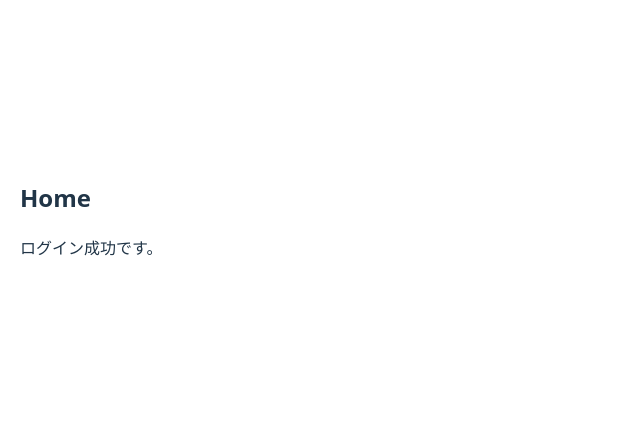
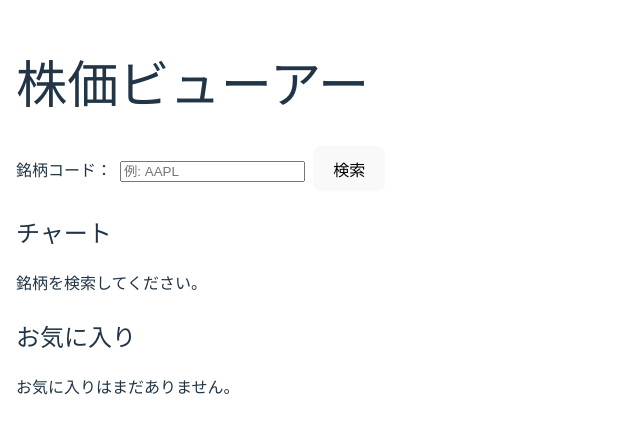
Before and after one commit to koki-ymd/stock-viewer, a React app in the folder frontend/: page / in a window 1280 px wide. Shown: the part 182-616 px from the top of the page, without its empty margins (0-640 px from the left). Built offline with nearby package versions, Linux system fonts and the light colour scheme; the HTML template or start-up script is replaced by a standard one.

Commit message:
feat: add home page features

```diff
--- /dev/null
+++ b/frontend/src/components/home/FavoritesList.tsx
@@ -0,0 +1,41 @@
+// src/components/home/FavoritesList.tsx
+import React from "react";
+
+type Props = {
+  favorites: string[];
+  onSelect: (symbol: string) => void;
+  onRemove: (symbol: string) => void;
+};
+
+export const FavoritesList: React.FC<Props> = ({
+  favorites,
+  onSelect,
+  onRemove,
+}) => {
+  return (
+    <section style={{ marginTop: 24 }}>
+      <h2>お気に入り</h2>
+
+      {favorites.length === 0 ? (
+        <p>お気に入りはまだありません。</p>
+      ) : (
+        <ul>
+          {favorites.map((symbol) => (
+            <li key={symbol} style={{ display: "flex", gap: 8, alignItems: "center" }}>
+              <button
+                type="button"
+                onClick={() => onSelect(symbol)}
+                style={{ textDecoration: "underline", background: "none", border: "none", padding: 0, cursor: "pointer" }}
+              >
+                {symbol}
+              </button>
+              <button type="button" onClick={() => onRemove(symbol)}>
+                削除
+              </button>
+            </li>
+          ))}
+        </ul>
+      )}
+    </section>
+  );
+};
--- /dev/null
+++ b/frontend/src/components/home/StockChart.tsx
@@ -0,0 +1,57 @@
+// src/components/home/StockChart.tsx
+import React from "react";
+import type { StockHistoryPoint } from "../../types/stock";
+
+type Props = {
+  symbol: string | null;
+  history: StockHistoryPoint[];
+  loading: boolean;
+  onAddFavorite: () => void;
+  canAddFavorite: boolean;
+};
+
+export const StockChart: React.FC<Props> = ({
+  symbol,
+  history,
+  loading,
+  onAddFavorite,
+  canAddFavorite,
+}) => {
+  return (
+    <section style={{ marginTop: 24 }}>
+      <h2>チャート</h2>
+
+      {loading && <p>読み込み中です...</p>}
+
+      {!loading && !symbol && <p>銘柄を検索してください。</p>}
+
+      {!loading && symbol && (
+        <>
+          <div style={{ display: "flex", alignItems: "center", gap: 8 }}>
+            <h3 style={{ margin: 0 }}>{symbol}</h3>
+            {canAddFavorite && (
+              <button type="button" onClick={onAddFavorite}>
+                お気に入りに追加
+              </button>
+            )}
+          </div>
+
+          {history.length === 0 ? (
+            <p style={{ marginTop: 8 }}>データがありません。</p>
+          ) : (
+            <div style={{ marginTop: 8 }}>
+              {/* 後で Recharts に差し替え予定 */}
+              <ul>
+                {history.map((point) => (
+                  <li key={point.date}>
+                    {point.date}: {point.close}
+                  </li>
+                ))}
+              </ul>
+            </div>
+          )}
+        </>
+      )}
+    </section>
+  );
+};
--- /dev/null
+++ b/frontend/src/components/home/StockSearchForm.tsx
@@ -0,0 +1,37 @@
+// src/components/home/StockSearchForm.tsx
+import React from "react";
+
+type Props = {
+  symbolInput: string;
+  onSymbolInputChange: (value: string) => void;
+  onSubmit: () => void;
+};
+
+export const StockSearchForm: React.FC<Props> = ({
+  symbolInput,
+  onSymbolInputChange,
+  onSubmit,
+}) => {
+  const handleSubmit = (e: React.FormEvent) => {
+    e.preventDefault();
+    onSubmit();
+  };
+
+  return (
+    <form onSubmit={handleSubmit} style={{ marginTop: 16 }}>
+      <label>
+        銘柄コード：
+        <input
+          type="text"
+          value={symbolInput}
+          onChange={(e) => onSymbolInputChange(e.target.value)}
+          placeholder="例: AAPL"
+          style={{ marginLeft: 8 }}
+        />
+      </label>
+      <button type="submit" style={{ marginLeft: 8 }}>
+        検索
+      </button>
+    </form>
+  );
+};
--- a/frontend/src/pages/Home.tsx
+++ b/frontend/src/pages/Home.tsx
@@ -1,8 +1,101 @@
-const Home = () => {
+// src/pages/Home.tsx
+import { useState, useEffect } from "react";
+import { StockSearchForm } from "../components/home/StockSearchForm";
+import { StockChart } from "../components/home/StockChart";
+import { FavoritesList } from "../components/home/FavoritesList";
+import type { StockHistoryPoint } from "../types/stock";
+
+const Home: React.FC = () => {
+  const [symbolInput, setSymbolInput] = useState("");
+  const [currentSymbol, setCurrentSymbol] = useState<string | null>(null);
+  const [history, setHistory] = useState<StockHistoryPoint[]>([]);
+  const [favorites, setFavorites] = useState<string[]>([]);
+  const [loading, setLoading] = useState(false);
+  const [error, setError] = useState<string | null>(null);
+
+  // 初回マウント時にダミー銘柄やお気に入りを読み込む場合があればここ
+  useEffect(() => {
+    // 例: setFavorites(["AAPL", "GOOGL"]);
+  }, []);
+
+  const fetchHistory = async (symbol: string) => {
+    try {
+      setLoading(true);
+      setError(null);
+
+      const res = await fetch(
+        `http://localhost:8000/stocks/${encodeURIComponent(symbol)}/history`
+      );
+
+      if (!res.ok) {
+        throw new Error(`API error: ${res.status}`);
+      }
+
+      const data: StockHistoryPoint[] = await res.json();
+      setHistory(data);
+      setCurrentSymbol(symbol);
+    } catch (e: any) {
+      setError(e.message ?? "データ取得に失敗しました");
+      setHistory([]);
+      setCurrentSymbol(null);
+    } finally {
+      setLoading(false);
+    }
+  };
+
+  // 検索フォームから呼ばれる
+  const handleSearchSubmit = () => {
+    if (!symbolInput.trim()) return;
+    fetchHistory(symbolInput.trim().toUpperCase());
+  };
+
+  // お気に入りに追加
+  const handleAddFavorite = () => {
+    if (!currentSymbol) return;
+    if (favorites.includes(currentSymbol)) return;
+    setFavorites((prev) => [...prev, currentSymbol]);
+  };
+
+  // お気に入り一覧で銘柄クリック
+  const handleSelectFavorite = (symbol: string) => {
+    setSymbolInput(symbol);
+    fetchHistory(symbol);
+  };
+
+  // お気に入り一覧で削除
+  const handleRemoveFavorite = (symbol: string) => {
+    setFavorites((prev) => prev.filter((s) => s !== symbol));
+  };
+
   return (
-    <div style={{ padding: "20px" }}>
-      <h2>Home</h2>
-      <p>ログイン成功です。</p>
+    <div style={{ maxWidth: 960, margin: "0 auto", padding: "16px" }}>
+      <h1>株価ビューアー</h1>
+
+      <StockSearchForm
+        symbolInput={symbolInput}
+        onSymbolInputChange={setSymbolInput}
+        onSubmit={handleSearchSubmit}
+      />
+
+      {error && (
+        <p style={{ color: "red", marginTop: 8 }}>
+          エラー: {error}
+        </p>
+      )}
+
+      <StockChart
+        symbol={currentSymbol}
+        history={history}
+        loading={loading}
+        onAddFavorite={handleAddFavorite}
+        canAddFavorite={!!currentSymbol && !favorites.includes(currentSymbol)}
+      />
+
+      <FavoritesList
+        favorites={favorites}
+        onSelect={handleSelectFavorite}
+        onRemove={handleRemoveFavorite}
+      />
     </div>
   );
 };
--- /dev/null
+++ b/frontend/src/types/stock.ts
@@ -0,0 +1,14 @@
+// src/types/stock.ts
+
+// 1本分の株価データ
+export type StockHistoryPoint = {
+  date: string;
+  open: number;
+  high: number;
+  low: number;
+  close: number;
+  volume: number;
+};
+
+// 履歴の配列（エンドポイントのレスポンスそのもの）
+export type StockHistoryResponse = StockHistoryPoint[];
```
